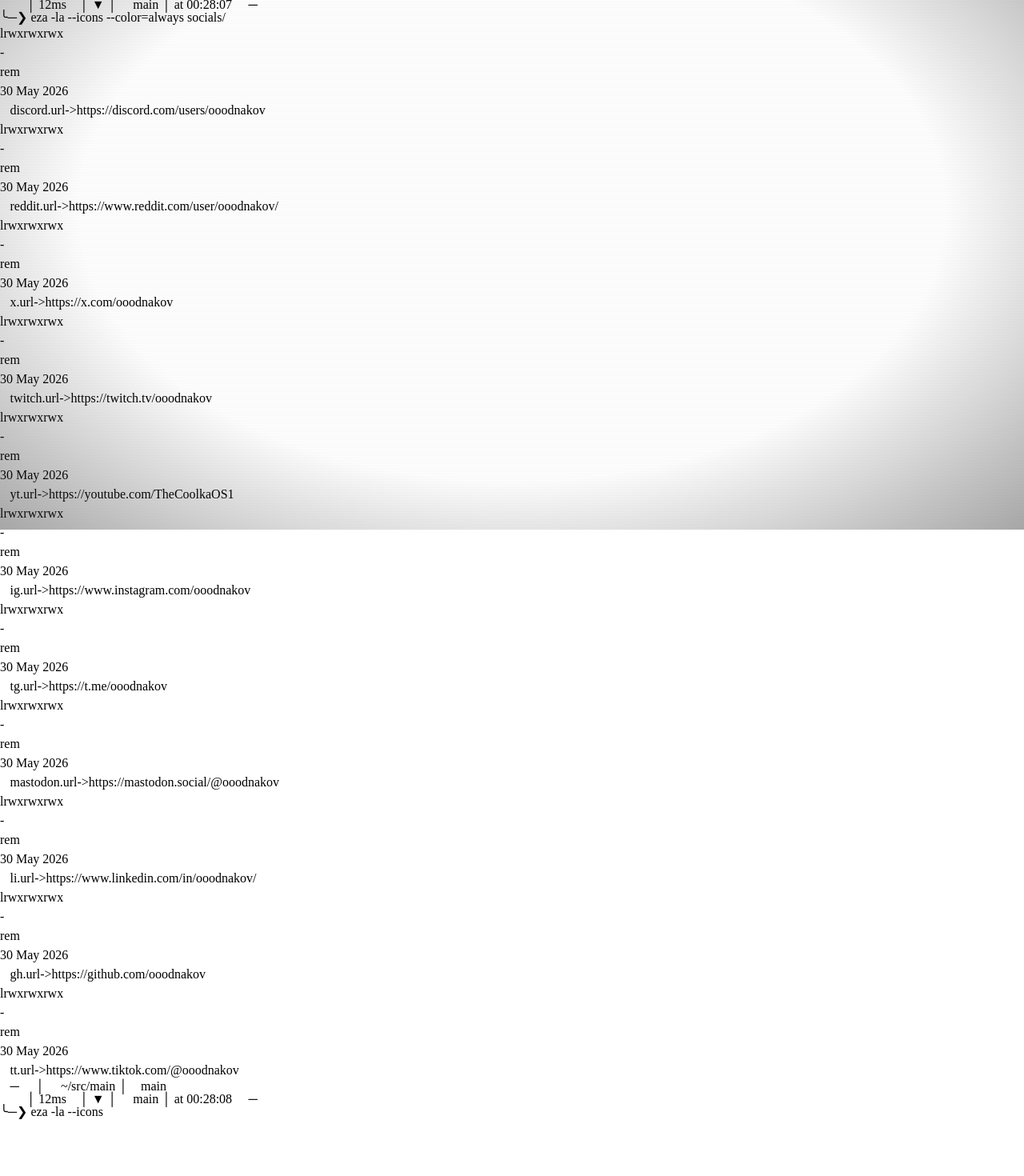
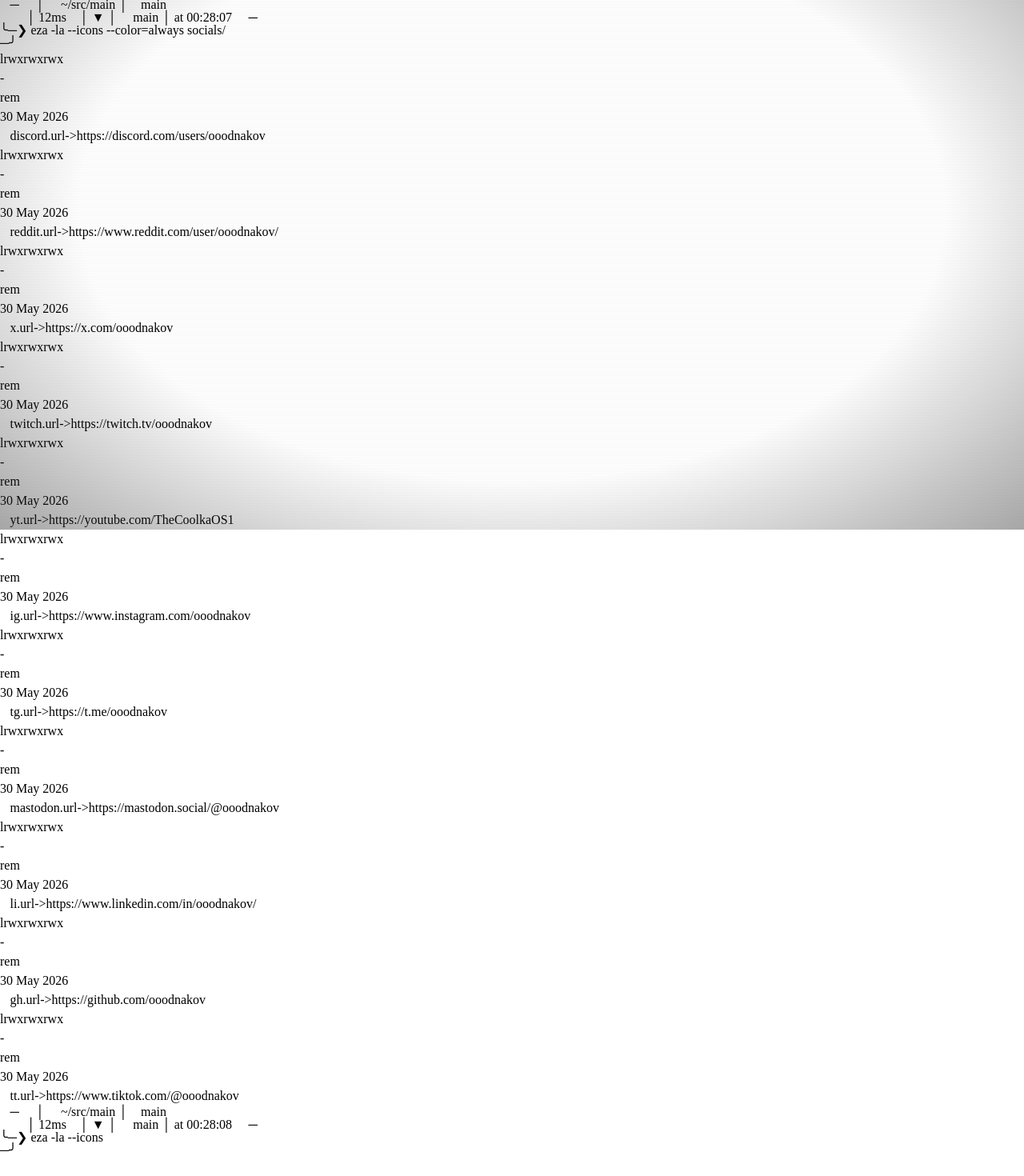
Before and after one commit to ooodnakov/my_website, a React (Vite) app in the folder apps/main/client/: page / in a window 1280 px wide. Shown: the part 138-1608 px from the top of the page at 80% size. Before the commit the page ends 1560 px from the top, so only its background shows below. Built offline with nearby package versions, Linux system fonts and the light colour scheme.

Commit message:
fix: terminal prompt visual bugs and text alignment
Co-authored-by: ooodnakov <40039040+ooodnakov@users.noreply.github.com>

```diff
--- a/apps/main/client/src/components/home/EzaRow.tsx
+++ b/apps/main/client/src/components/home/EzaRow.tsx
@@ -31,7 +31,7 @@ export function EzaRow({ permissions, size, user, date, icon, name, url, target,
       <div className="w-[10ch]">{colorizePerms(permissions)}</div>
       <div className="w-[6ch] text-right text-[#b8bb26]">{size}</div>
       <div className="w-[3ch] text-[#fabd2f]">{user}</div>
-      <div className="w-[11ch] text-[#83a598]">{date}</div>
+      <div className="w-[12ch] text-[#83a598]">{date}</div>
       <div className="flex-grow flex items-center gap-2">
         <span className="text-[#83a598] opacity-80">{icon}</span>
         <a
--- a/apps/main/client/src/components/home/QuickLinks.tsx
+++ b/apps/main/client/src/components/home/QuickLinks.tsx
@@ -24,7 +24,7 @@ export function QuickLinks({ links, prompt = "❯ eza -la --icons --color=always
             const isDir = link.url.endsWith('/');
             const perms = isDir ? "drwxr-xr-x" : "-rw-r--r--";
             const sizeStr = isDir ? "-" : `${(4.5 + i * 1.1).toFixed(1)}k`;
-            const dateStr = `${day} ${month}  ${year}`;
+            const dateStr = `${day} ${month} ${year} `;
 
             return (
               <EzaRow
--- a/apps/main/client/src/components/ui/Prompt.tsx
+++ b/apps/main/client/src/components/ui/Prompt.tsx
@@ -56,11 +56,14 @@ export function FullPrompt({ command, isTyping, onTypingComplete }: { command?:
           <span className="text-[#6c6c6c]"> ─╮</span>
         </div>
       </div>
+      <div className="flex w-full justify-between items-center">
         <div className="flex items-center">
           <span className="text-[#6c6c6c]">╰─</span>
           <span className="text-[#5fdf00] ml-1">❯ </span>
           <span className="text-[#ebdbb2] ml-1">{typedCommand}</span>
           {(!command || isTyping) && <span className="animate-pulse w-[8px] h-[15px] bg-[#ebdbb2] ml-[1px] inline-block align-text-bottom"></span>}
+        </div>
+        <div className="flex items-center text-[#6c6c6c]"> ─╯</div>
       </div>
     </div>
   );
@@ -93,11 +96,14 @@ export function TransientPrompt({ command }: { command: string }) {
           <span className="text-[#6c6c6c]"> ─╮</span>
         </div>
       </div>
+      <div className="flex w-full justify-between items-center">
         <div className="flex items-center">
           <span className="text-[#6c6c6c]">╰─</span>
           <span className="text-[#5fdf00] ml-1">❯ </span>
           <span className="text-[#ebdbb2] ml-1">{command}</span>
         </div>
+        <div className="flex items-center text-[#6c6c6c]"> ─╯</div>
+      </div>
     </div>
   );
 }
--- a/apps/main/client/src/data/home/index.ts
+++ b/apps/main/client/src/data/home/index.ts
@@ -192,9 +192,9 @@ export const homeContent: Record<Language, PageContent> = {
         title: "❯ eza -la projects/",
         data: {
           items: [
-            { name: "drwxr-xr-x    12  user   12 Окт  2020  cover-doc", url: "https://youtu.be/ILp3FTKG9Zg", external: true },
-            { name: "-rw-r--r--  1.2k  user    9 Сен  2019  myspace-exp", url: "https://myspace.windows93.net/index.php?id=216", external: true },
-            { name: "-rwxr-xr-x     1  user    1 Янв  2019  lemma", url: "https://www.geogebra.org/geometry/srsyvgca", external: true },
+            { name: "drwxr-xr-x    12  user   12 Окт 2020  cover-doc", url: "https://youtu.be/ILp3FTKG9Zg", external: true },
+            { name: "-rw-r--r--  1.2k  user    9 Сен 2019  myspace-exp", url: "https://myspace.windows93.net/index.php?id=216", external: true },
+            { name: "-rwxr-xr-x     1  user    1 Янв 2019  lemma", url: "https://www.geogebra.org/geometry/srsyvgca", external: true },
             { name: "-rw-r--r--   512  user   30 Авг 2016  articles", url: "https://vk.com/wall-168427103_141", external: true },
           ]
         }
```
Lines whose indentation alone changed are shown as unchanged.
